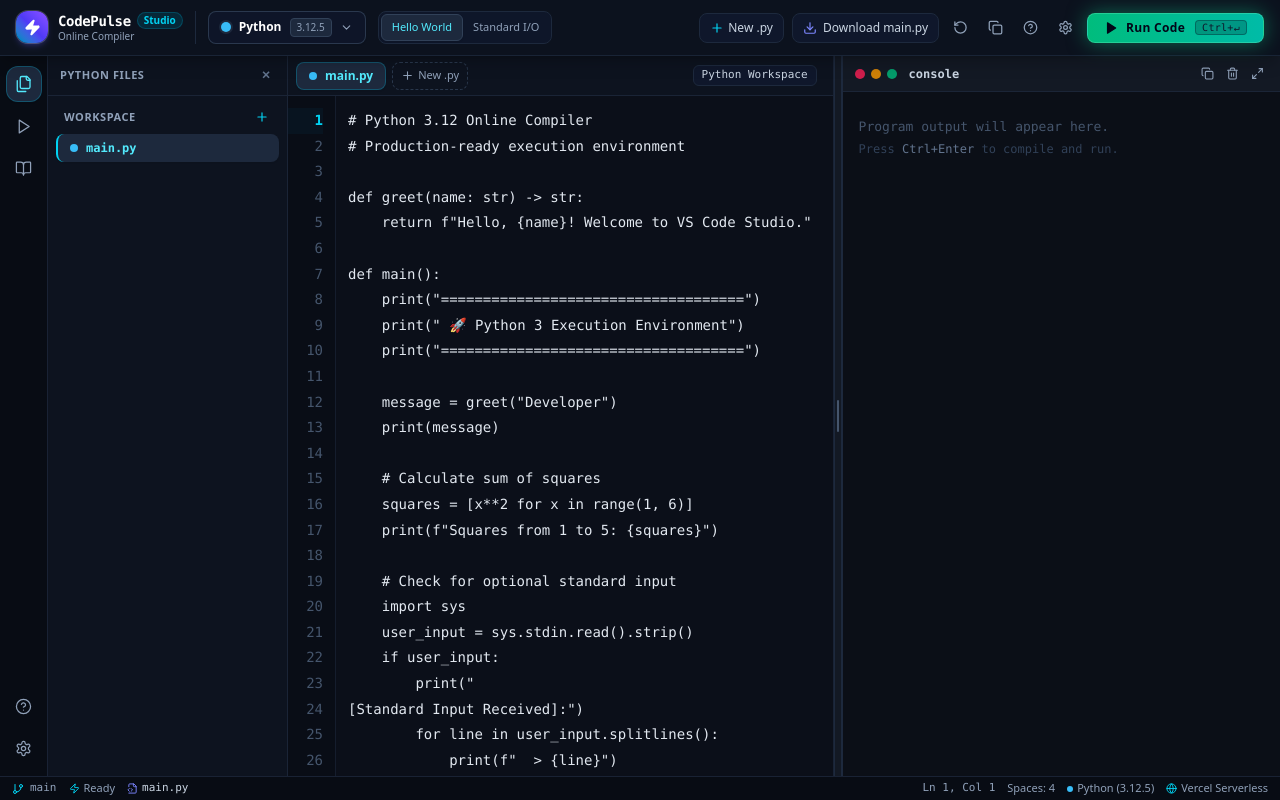
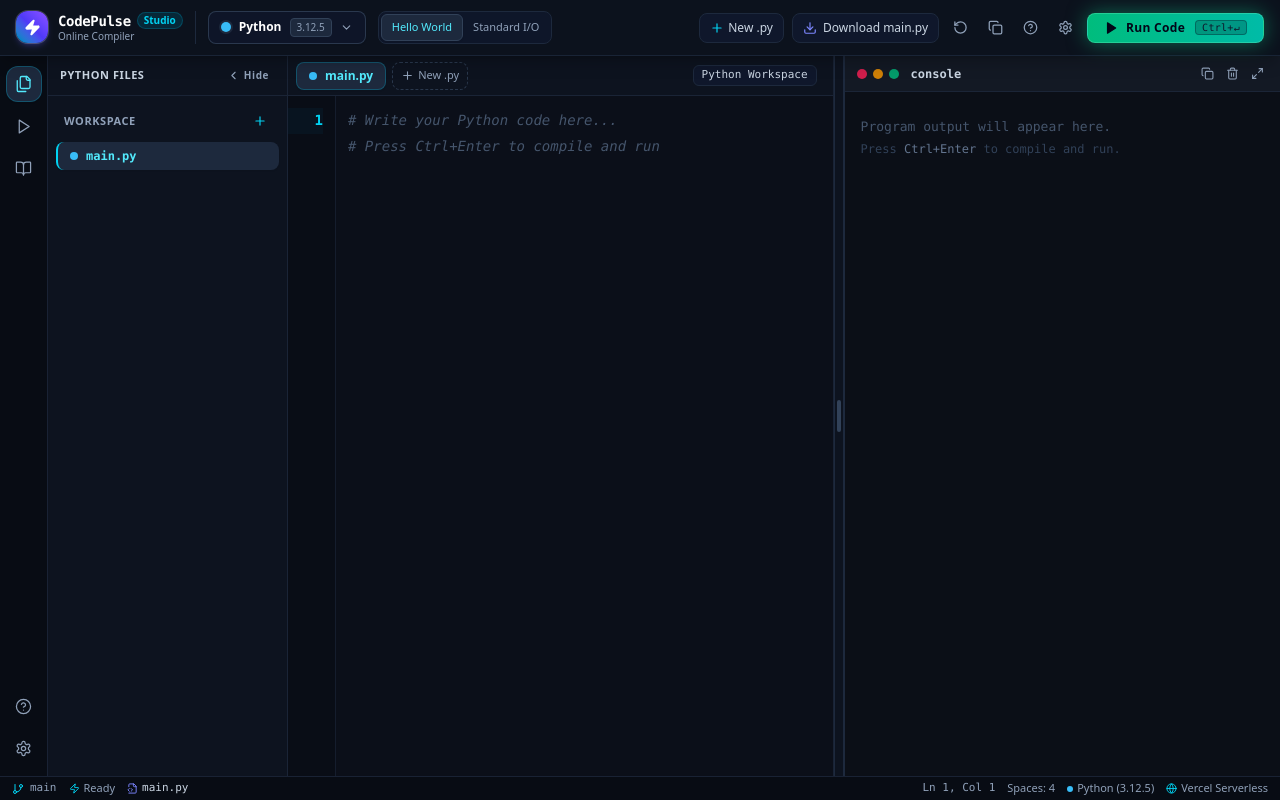
Before and after one commit to jd-135/Online-compiler, a React (Vite) app: page / in a window 1280 px wide. Built offline with nearby package versions, Linux system fonts and the light colour scheme.

Commit message:
feat: blank initial editor, attractive splash screen, explorer minimize toggle, and faster runtimes

```diff
--- a/src/App.jsx
+++ b/src/App.jsx
@@ -7,30 +7,33 @@ import { TerminalPanel } from './components/TerminalPanel';
 import { StatusBar } from './components/StatusBar';
 import { ShortcutsModal } from './components/ShortcutsModal';
 import { SettingsModal } from './components/SettingsModal';
+import { SplashScreen } from './components/SplashScreen';
 
 import { LANGUAGES } from './constants/languages';
 import { CODE_TEMPLATES } from './constants/templates';
 import { runCode } from './services/compilerService';
 
-const STORAGE_KEY = 'codepulse_workspace_v4';
+// Bumping storage key to v5 so all users get clean empty editor on first visit
+const STORAGE_KEY = 'codepulse_workspace_v5';
 
 const DEFAULT_WORKSPACE = {
   python: [
-    { id: 'py_1', name: 'main.py', code: CODE_TEMPLATES.python.hello, isDefault: true }
+    { id: 'py_1', name: 'main.py', code: '', isDefault: true }
   ],
   c: [
-    { id: 'c_1', name: 'main.c', code: CODE_TEMPLATES.c.hello, isDefault: true }
+    { id: 'c_1', name: 'main.c', code: '', isDefault: true }
   ],
   cpp: [
-    { id: 'cpp_1', name: 'main.cpp', code: CODE_TEMPLATES.cpp.hello, isDefault: true }
+    { id: 'cpp_1', name: 'main.cpp', code: '', isDefault: true }
   ],
   java: [
-    { id: 'java_1', name: 'Main.java', code: CODE_TEMPLATES.java.hello, isDefault: true }
+    { id: 'java_1', name: 'Main.java', code: '', isDefault: true }
   ]
 };
 
 export default function App() {
   const [selectedLanguage, setSelectedLanguage] = useState(LANGUAGES[0]);
+  const [showSplash, setShowSplash] = useState(true);
 
   // Language-scoped files dictionary
   const [filesByLang, setFilesByLang] = useState(() => {
@@ -171,12 +174,10 @@ export default function App() {
     }
 
     const newId = `${selectedLanguage.id}_${Date.now()}`;
-    const initialCode = `// ${cleanName}\n// ${selectedLanguage.name} Source File\n\n`;
-
     const newFileObj = {
       id: newId,
       name: cleanName,
-      code: selectedLanguage.id === 'python' ? `# ${cleanName}\n# Python Source File\n\n` : initialCode,
+      code: '',
       isDefault: false
     };
 
@@ -247,8 +248,6 @@ export default function App() {
         stdin: inputToUse
       });
 
-      // If user typed input directly into terminal, format stdout to display:
-      // prompt + input + program response (exactly as in a native terminal session)
       if (inputToUse && result.stdout) {
         setExecutionResult({
           ...result,
@@ -275,29 +274,40 @@ export default function App() {
     }
   }, [isRunning, selectedLanguage.id, currentCode]);
 
-  // Global Keyboard Shortcuts (Ctrl+Enter, Ctrl+S, Ctrl+L, Esc, F1)
+  // Global Keyboard Shortcuts (Ctrl+Enter, Ctrl+S, Ctrl+L, Ctrl+B, Esc, F1)
   useEffect(() => {
     const handleKeyDown = (e) => {
+      // Ctrl + Enter to run code
       if ((e.ctrlKey || e.metaKey) && e.key === 'Enter') {
         e.preventDefault();
         handleRunCode();
       }
 
+      // Ctrl + B to toggle explorer sidebar
+      if ((e.ctrlKey || e.metaKey) && e.key === 'b') {
+        e.preventDefault();
+        setActiveView((prev) => (prev ? null : 'explorer'));
+      }
+
+      // Ctrl + S (save / run)
       if ((e.ctrlKey || e.metaKey) && e.key === 's') {
         e.preventDefault();
         handleRunCode();
       }
 
+      // Ctrl + L (clear console)
       if ((e.ctrlKey || e.metaKey) && e.key === 'l') {
         e.preventDefault();
         handleClearOutput();
       }
 
+      // Esc to close modals
       if (e.key === 'Escape') {
         setShowShortcuts(false);
         setShowSettings(false);
       }
 
+      // F1 for shortcuts modal
       if (e.key === 'F1') {
         e.preventDefault();
         setShowShortcuts((prev) => !prev);
@@ -309,7 +319,10 @@ export default function App() {
   }, [handleRunCode]);
 
   return (
-    <div className="flex flex-col h-screen w-screen overflow-hidden bg-[#0d1117] text-slate-200">
+    <div className="flex flex-col h-screen w-screen overflow-hidden bg-[#070a11] text-slate-200">
+      {/* Attractive Initial Splash Loading Screen */}
+      {showSplash && <SplashScreen onFinish={() => setShowSplash(false)} />}
+
       {/* Modern Top Header */}
       <TopBar
         selectedLanguage={selectedLanguage}
@@ -337,7 +350,7 @@ export default function App() {
           onToggleSettings={() => setShowSettings(true)}
         />
 
-        {/* Collapsible Sidebar (Only displays active language files) */}
+        {/* Collapsible Sidebar (Toggles open/close cleanly) */}
         <Sidebar
           activeView={activeView}
           selectedLanguage={selectedLanguage}
@@ -359,7 +372,7 @@ export default function App() {
           {!isTerminalExpanded && (
             <div
               style={{ width: `${editorWidthPercent}%` }}
-              className="flex flex-col min-h-[300px] md:min-h-0 h-full overflow-hidden shrink-0"
+              className="flex flex-col min-h-[300px] md:min-h-0 h-full overflow-hidden shrink-0 transition-[width] duration-75"
             >
               <EditorPanel
                 selectedLanguage={selectedLanguage}
@@ -373,6 +386,8 @@ export default function App() {
                 settings={settings}
                 onUpdateCursor={setCursorPosition}
                 onRunCode={() => handleRunCode()}
+                isExplorerOpen={Boolean(activeView)}
+                onToggleExplorer={() => setActiveView(activeView ? null : 'explorer')}
               />
             </div>
           )}
@@ -382,9 +397,9 @@ export default function App() {
             <div
               onMouseDown={handleMouseDown}
               title="Drag to resize editor and output terminal"
-              className="hidden md:flex w-2 hover:w-2 bg-[#131924] hover:bg-cyan-500/50 cursor-col-resize items-center justify-center transition-colors z-20 select-none group border-x border-slate-800"
+              className="hidden md:flex w-2.5 hover:w-2.5 bg-[#0d131f] hover:bg-cyan-500/50 cursor-col-resize items-center justify-center transition-colors z-20 select-none group border-x border-slate-800"
             >
-              <div className="w-0.5 h-8 bg-slate-600 group-hover:bg-cyan-300 rounded-full" />
+              <div className="w-1 h-8 bg-slate-700 group-hover:bg-cyan-300 rounded-full transition-colors" />
             </div>
           )}
 
--- a/src/components/EditorPanel.jsx
+++ b/src/components/EditorPanel.jsx
@@ -6,7 +6,9 @@ import {
   Check,
   CornerDownLeft,
   FilePlus2,
-  Trash2
+  Trash2,
+  FolderTree,
+  PanelLeftOpen
 } from 'lucide-react';
 
 export function EditorPanel({
@@ -20,7 +22,9 @@ export function EditorPanel({
   onChangeCode,
   settings,
   onUpdateCursor,
-  onRunCode
+  onRunCode,
+  isExplorerOpen,
+  onToggleExplorer
 }) {
   const textareaRef = useRef(null);
   const gutterRef = useRef(null);
@@ -46,7 +50,7 @@ export function EditorPanel({
   const updateCursorPosition = () => {
     if (!textareaRef.current) return;
     const pos = textareaRef.current.selectionStart;
-    const textBefore = code.substring(0, pos);
+    const textBefore = (code || '').substring(0, pos);
     const lineArr = textBefore.split('\n');
     const lineNum = lineArr.length;
     const colNum = lineArr[lineArr.length - 1].length + 1;
@@ -84,6 +88,15 @@ export function EditorPanel({
       e.preventDefault();
       if (onRunCode) {
         onRunCode();
+      }
+      return;
+    }
+
+    // Ctrl + B to toggle explorer
+    if ((e.ctrlKey || e.metaKey) && e.key === 'b') {
+      e.preventDefault();
+      if (onToggleExplorer) {
+        onToggleExplorer();
       }
       return;
     }
@@ -194,6 +207,18 @@ export function EditorPanel({
       {/* LANGUAGE-SPECIFIC FILE TABS STRIP */}
       <div className="h-10 bg-[#0d131f] border-b border-slate-800/80 flex items-center justify-between overflow-x-auto select-none px-2 shrink-0">
         <div className="flex items-center gap-1.5 h-full">
+          {/* Quick Show Workspace button when sidebar is collapsed */}
+          {!isExplorerOpen && (
+            <button
+              onClick={onToggleExplorer}
+              title="Open Workspace / File Explorer (Ctrl+B)"
+              className="h-7 px-2.5 rounded-lg bg-slate-900 hover:bg-slate-800 text-slate-300 hover:text-cyan-400 border border-slate-700/80 flex items-center gap-1.5 text-xs transition-all mr-1 animate-in fade-in duration-150"
+            >
+              <FolderTree size={13} className="text-cyan-400" />
+              <span className="font-medium text-[11px]">Workspace</span>
+            </button>
+          )}
+
           {/* Files belonging ONLY to the selected language */}
           {files.map((file) => {
             const isActive = file.id === activeFileId;
@@ -315,11 +340,16 @@ export function EditorPanel({
             onKeyUp={updateCursorPosition}
             onClick={updateCursorPosition}
             onScroll={handleScroll}
+            placeholder={
+              selectedLanguage.id === 'python'
+                ? '# Write your Python code here...\n# Press Ctrl+Enter to compile and run'
+                : `// Write your ${selectedLanguage.name} code here...\n// Press Ctrl+Enter to compile and run`
+            }
             spellCheck="false"
             autoCapitalize="none"
             autoComplete="off"
             autoCorrect="off"
-            className="w-full h-full bg-transparent text-slate-200 p-3 pl-3 resize-none outline-none font-mono code-font overflow-auto select-text whitespace-pre"
+            className="w-full h-full bg-transparent text-slate-200 p-3 pl-3 resize-none outline-none font-mono code-font overflow-auto select-text whitespace-pre placeholder:text-slate-600 placeholder:italic"
             style={{
               lineHeight: '1.6rem',
               tabSize: settings.tabSize || 4,
--- a/src/components/Sidebar.jsx
+++ b/src/components/Sidebar.jsx
@@ -7,7 +7,9 @@ import {
   Check,
   X,
   Code2,
-  BookOpen
+  BookOpen,
+  PanelLeftClose,
+  ChevronLeft
 } from 'lucide-react';
 
 const ALGORITHM_SNIPPETS = {
@@ -99,27 +101,31 @@ export function Sidebar({
   };
 
   return (
-    <div className="w-60 bg-[#0d131f] border-r border-slate-800/80 flex flex-col shrink-0 text-slate-300 z-10 animate-in slide-in-from-left duration-150">
-      {/* Header */}
+    <div className="w-60 bg-[#0d131f] border-r border-slate-800/80 flex flex-col shrink-0 text-slate-300 z-10 animate-in slide-in-from-left-4 duration-200 ease-out select-none">
+      {/* Header with Title & Minimise Button */}
       <div className="h-10 px-3 flex items-center justify-between border-b border-slate-800/80 text-[11px] font-bold uppercase tracking-wider text-slate-400">
-        <span>{activeView === 'explorer' ? `${selectedLanguage.name} Files` : 'Algorithm Library'}</span>
+        <span className="flex items-center gap-1.5 text-slate-300">
+          <span>{activeView === 'explorer' ? `${selectedLanguage.name} Files` : 'Algorithm Library'}</span>
+        </span>
         <button
           onClick={onClose}
-          className="text-slate-500 hover:text-white px-1"
+          title="Minimise / Close Workspace (Ctrl+B)"
+          className="flex items-center gap-1 text-slate-400 hover:text-cyan-400 hover:bg-slate-800/80 px-1.5 py-1 rounded-md transition-all text-[10px]"
         >
-          ✕
+          <ChevronLeft size={13} />
+          <span>Hide</span>
         </button>
       </div>
 
       {/* Explorer Content: ONLY SHOWS ACTIVE LANGUAGE FILES */}
       {activeView === 'explorer' && (
         <div className="flex-1 overflow-y-auto p-2">
-          <div className="flex items-center justify-between px-2 py-1 text-[11px] font-semibold text-slate-400 uppercase tracking-wider">
+          <div className="flex items-center justify-between px-2 py-1.5 text-[11px] font-semibold text-slate-400 uppercase tracking-wider">
             <span>Workspace</span>
             <button
               onClick={() => setIsAdding(true)}
               title={`Add ${selectedLanguage.name} file`}
-              className="text-cyan-400 hover:text-cyan-300 p-0.5 rounded"
+              className="text-cyan-400 hover:text-cyan-300 p-1 hover:bg-slate-800 rounded-md transition-colors"
             >
               <Plus size={14} />
             </button>
@@ -127,7 +133,7 @@ export function Sidebar({
 
           {/* Inline Add Input */}
           {isAdding && (
-            <form onSubmit={handleAddSubmit} className="flex items-center gap-1 bg-slate-800 border border-cyan-500/50 rounded-lg px-2 py-1 my-1">
+            <form onSubmit={handleAddSubmit} className="flex items-center gap-1 bg-slate-800 border border-cyan-500/50 rounded-lg px-2 py-1 my-1 animate-in zoom-in-95 duration-100">
               <input
                 type="text"
                 autoFocus
@@ -166,12 +172,12 @@ export function Sidebar({
                       : 'text-slate-400 hover:bg-slate-800/60 hover:text-slate-200'
                   }`}
                 >
-                  <div className="flex items-center gap-2">
+                  <div className="flex items-center gap-2 overflow-hidden">
                     <span
                       className="w-2 h-2 rounded-full shrink-0"
                       style={{ backgroundColor: selectedLanguage.dotColor }}
                     />
-                    <span className="font-mono">{file.name}</span>
+                    <span className="font-mono truncate">{file.name}</span>
                   </div>
 
                   {files.length > 1 && (
--- /dev/null
+++ b/src/components/SplashScreen.jsx
@@ -0,0 +1,100 @@
+import React, { useEffect, useState } from 'react';
+import { Zap, Terminal, Sparkles, Code2 } from 'lucide-react';
+
+export function SplashScreen({ onFinish }) {
+  const [progress, setProgress] = useState(0);
+  const [statusText, setStatusText] = useState('Initializing Studio...');
+  const [isFading, setIsFading] = useState(false);
+
+  useEffect(() => {
+    // Stage 1
+    const t1 = setTimeout(() => {
+      setProgress(35);
+      setStatusText('Mounting Language Workspaces...');
+    }, 200);
+
+    // Stage 2
+    const t2 = setTimeout(() => {
+      setProgress(75);
+      setStatusText('Connecting Sandbox Runtimes...');
+    }, 600);
+
+    // Stage 3
+    const t3 = setTimeout(() => {
+      setProgress(100);
+      setStatusText('Studio Ready');
+    }, 1000);
+
+    // Fade out and finish
+    const t4 = setTimeout(() => {
+      setIsFading(true);
+    }, 1250);
+
+    const t5 = setTimeout(() => {
+      onFinish();
+    }, 1550);
+
+    return () => {
+      clearTimeout(t1);
+      clearTimeout(t2);
+      clearTimeout(t3);
+      clearTimeout(t4);
+      clearTimeout(t5);
+    };
+  }, [onFinish]);
+
+  return (
+    <div
+      className={`fixed inset-0 z-50 flex flex-col items-center justify-center bg-[#070a11] select-none transition-opacity duration-300 ${
+        isFading ? 'opacity-0 pointer-events-none' : 'opacity-100'
+      }`}
+    >
+      {/* Background radial glow */}
+      <div className="absolute w-[500px] h-[500px] rounded-full bg-gradient-to-tr from-cyan-600/15 via-indigo-600/15 to-violet-600/15 blur-3xl pointer-events-none" />
+
+      {/* Main Branding Card */}
+      <div className="relative flex flex-col items-center text-center space-y-6 max-w-sm px-6">
+        {/* Animated Glowing Logo */}
+        <div className="relative group">
+          <div className="absolute -inset-2 bg-gradient-to-r from-cyan-500 via-indigo-500 to-violet-500 rounded-3xl blur-lg opacity-70 group-hover:opacity-100 transition duration-1000 animate-pulse" />
+          <div className="relative w-20 h-20 rounded-2xl bg-gradient-to-tr from-[#0d131f] to-[#151c2d] border border-white/20 flex items-center justify-center shadow-2xl">
+            <Zap size={38} className="text-cyan-400 fill-current animate-bounce" />
+          </div>
+        </div>
+
+        {/* Brand Title with smooth tracking */}
+        <div>
+          <div className="flex items-center justify-center gap-2">
+            <span className="text-2xl font-bold font-mono tracking-tight text-white">
+              CodePulse
+            </span>
+            <span className="text-xs font-bold text-cyan-300 bg-cyan-950/80 border border-cyan-700/60 px-2 py-0.5 rounded-full">
+              Studio
+            </span>
+          </div>
+          <p className="text-xs text-slate-400 mt-1 font-sans">
+            Next-Gen Multi-Language Cloud Compiler
+          </p>
+        </div>
+
+        {/* High-Tech Progress Bar */}
+        <div className="w-64 space-y-2">
+          <div className="h-1.5 w-full bg-slate-900 rounded-full overflow-hidden border border-slate-800 p-0.5">
+            <div
+              className="h-full bg-gradient-to-r from-cyan-500 via-indigo-500 to-emerald-400 rounded-full transition-all duration-300 ease-out shadow-sm shadow-cyan-500/50"
+              style={{ width: `${progress}%` }}
+            />
+          </div>
+
+          <div className="flex items-center justify-between text-[11px] font-mono text-slate-400">
+            <span className="flex items-center gap-1.5">
+              <span className="w-1.5 h-1.5 rounded-full bg-cyan-400 animate-ping" />
+              <span>{statusText}</span>
+            </span>
+            <span>{progress}%</span>
+          </div>
+        </div>
+      </div>
+    </div>
+  );
+}
```
